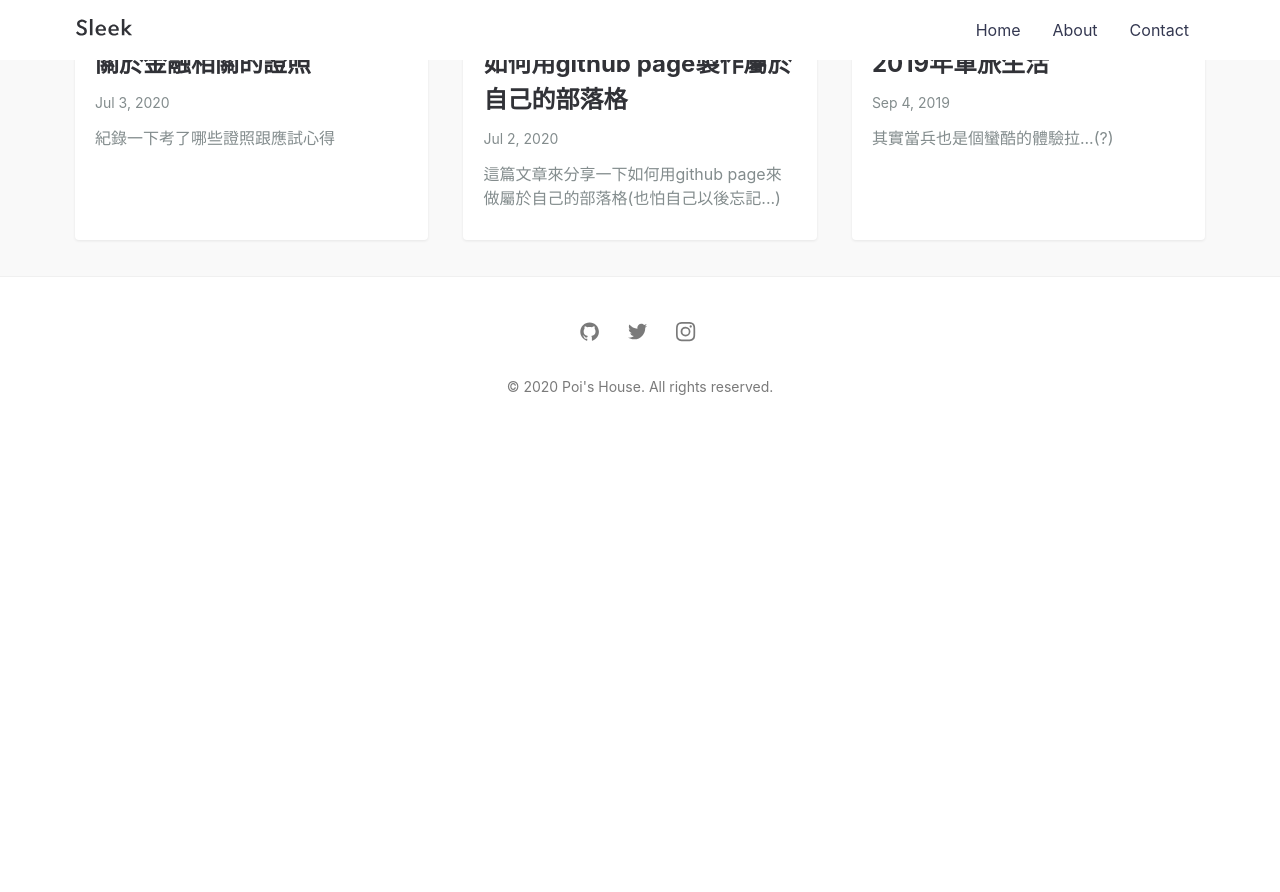
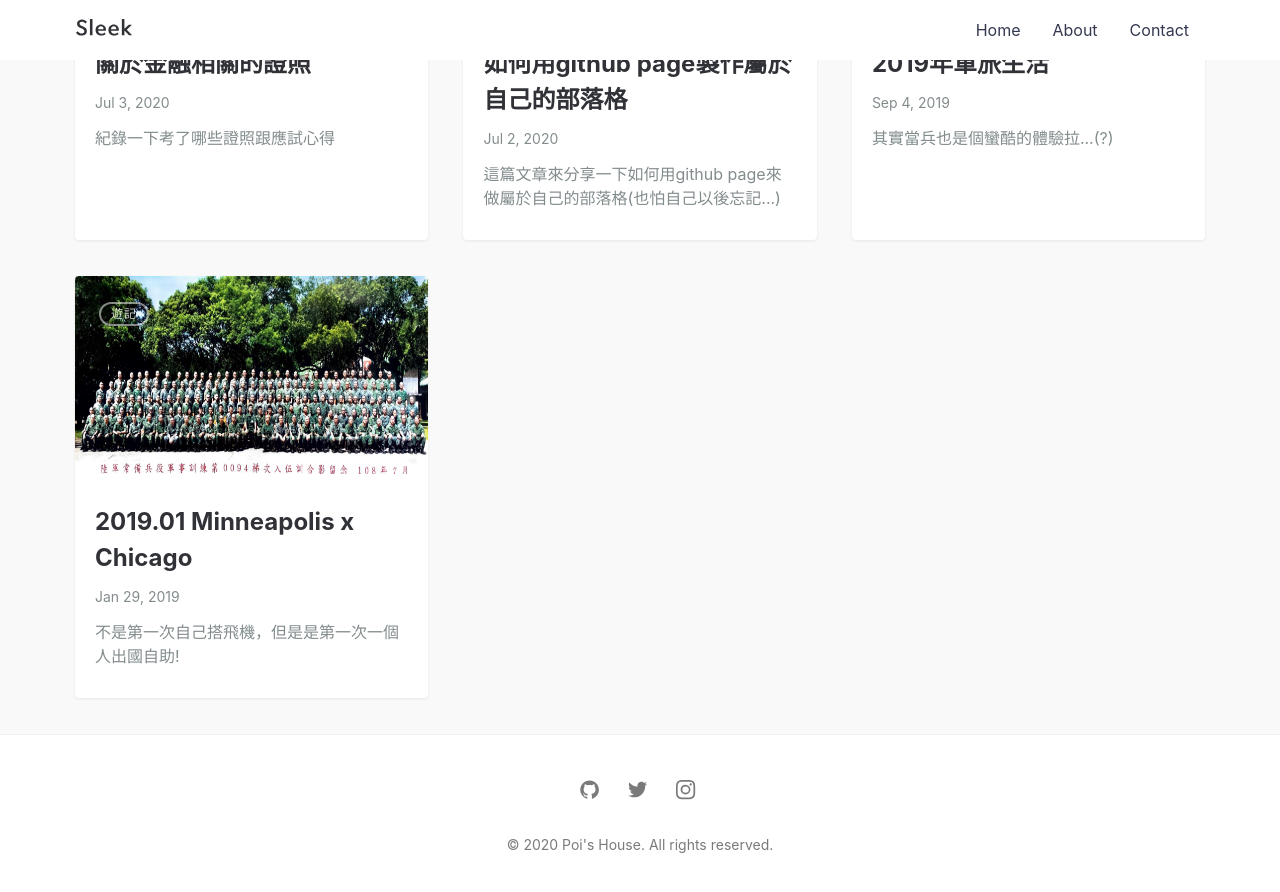
Before and after one commit to poi0905/blog, a Jekyll site: the page built from index.md, in a window 1280 px wide and 900 px high, scrolled down 839 px. Shown: the top 892 px of the window. Built offline with Jekyll 4.4.1, drawn with Linux system fonts in a browser that asks for light colours; before the commit the page ends 1281 px from its top, so only the background shows below that.

Commit message:
2020/7/2

```diff
--- /dev/null
+++ b/_posts/2019-01-29-winterbreak-us.md
@@ -0,0 +1,87 @@
+---
+layout: post
+title: 2019.01 Minneapolis x Chicago
+summary: 不是第一次自己搭飛機，但是是第一次一個人出國自助!
+featured-img: 當兵合照
+categories: [遊記]
+---
+
+# 前言
+
+***
+
+
+
+
+
+# 流水帳
+
+***
+
+## Day1(1/20)
+
+
+![image](https://raw.githubusercontent.com/poi0905/blog/master/assets/img/posts/1.png)
+
+***
+
+## Day2(1/21)
+
+
+![image](https://raw.githubusercontent.com/poi0905/blog/master/assets/img/posts/1.png)
+
+***
+
+## Day3(1/22)
+
+
+![image](https://raw.githubusercontent.com/poi0905/blog/master/assets/img/posts/1.png)
+
+***
+
+## Day4(1/23)
+
+
+![image](https://raw.githubusercontent.com/poi0905/blog/master/assets/img/posts/1.png)
+
+***
+
+## Day5(1/24)
+
+
+![image](https://raw.githubusercontent.com/poi0905/blog/master/assets/img/posts/1.png)
+
+***
+
+## Day6(1/25)
+
+
+![image](https://raw.githubusercontent.com/poi0905/blog/master/assets/img/posts/1.png)
+
+***
+
+## Day7(1/26)
+
+
+![image](https://raw.githubusercontent.com/poi0905/blog/master/assets/img/posts/1.png)
+
+***
+
+## Day8(1/27)
+
+
+![image](https://raw.githubusercontent.com/poi0905/blog/master/assets/img/posts/1.png)
+
+***
+
+## Day9(1/28)
+
+
+![image](https://raw.githubusercontent.com/poi0905/blog/master/assets/img/posts/1.png)
+
+***
+
+## Day10(1/29)
+
+
+![image](https://raw.githubusercontent.com/poi0905/blog/master/assets/img/posts/1.png)
```
Also changed, not shown: about.md (+1 -1 lines), _posts/2020-07-02-githubpage-tutorial.md (renamed from _posts/2020-07-02-githubpagetutorial.md).
